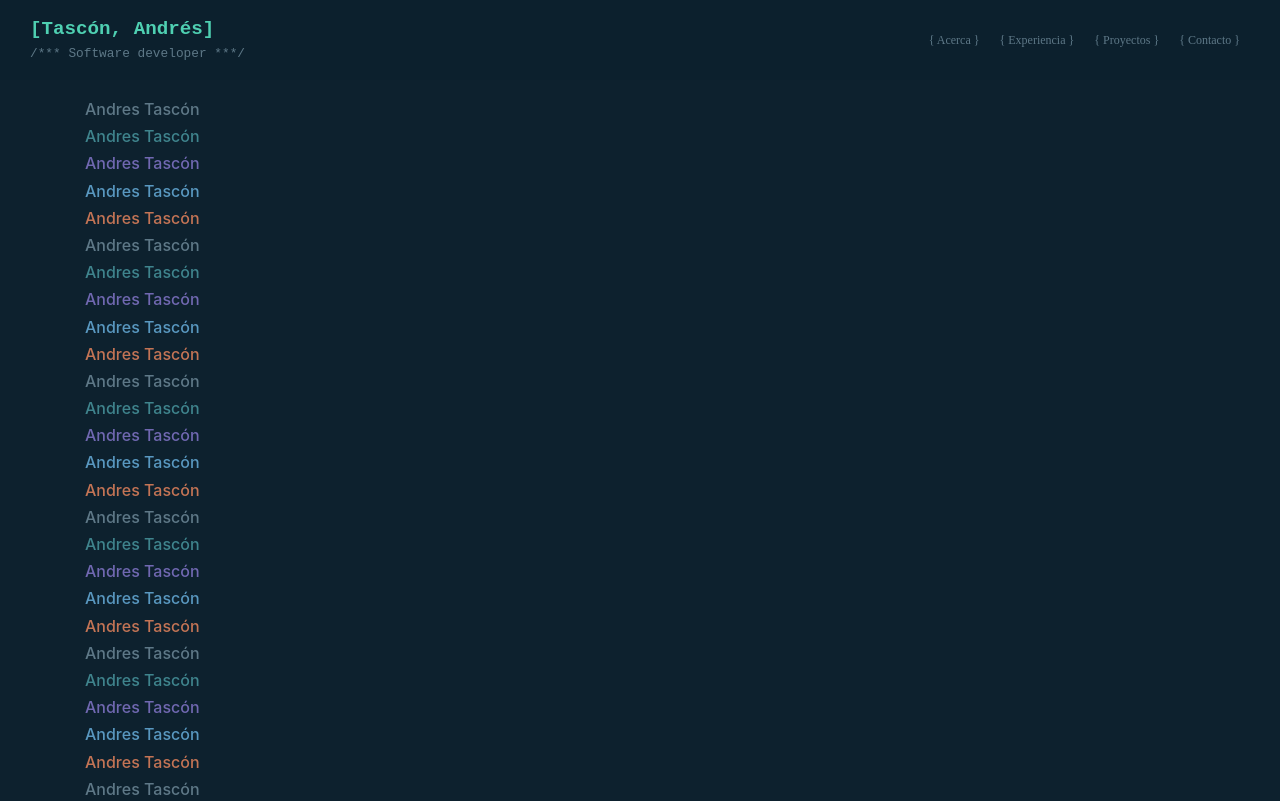
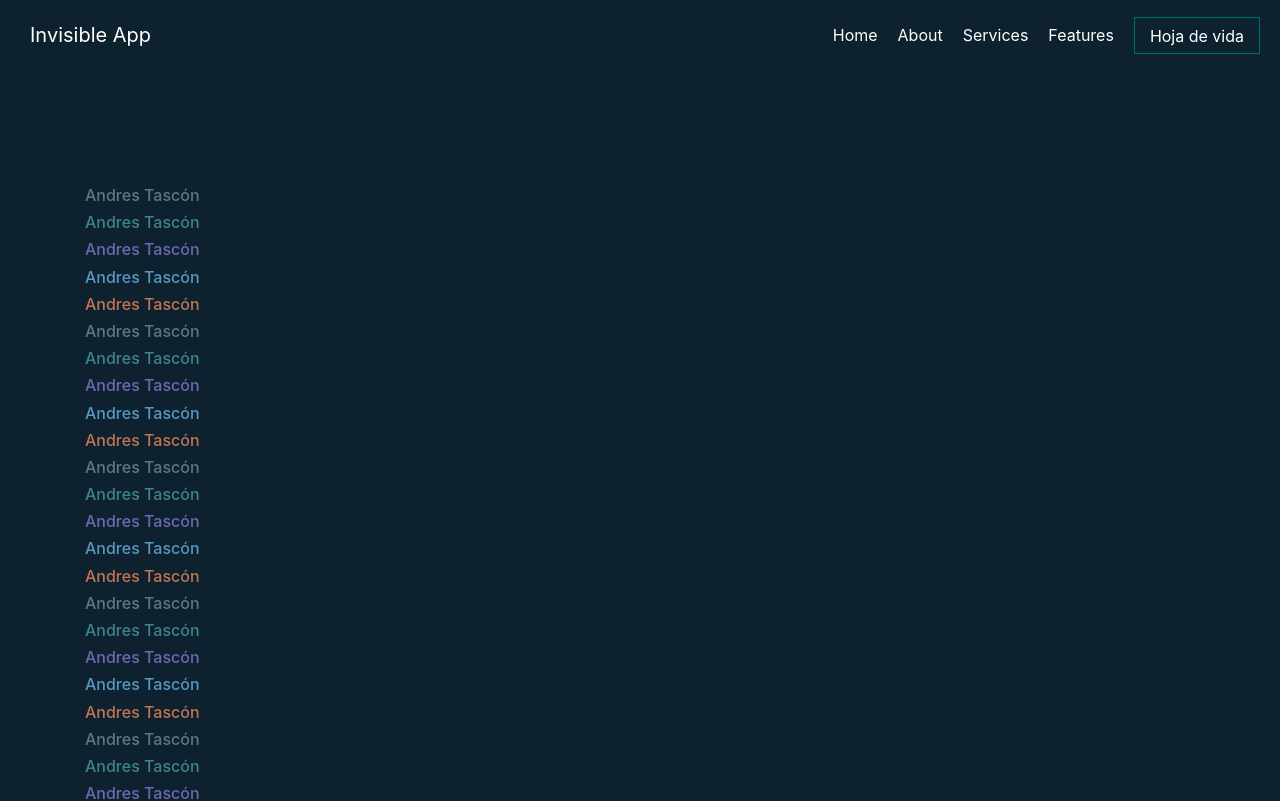
Before and after one commit to miketascon/portafolio, an Angular app: page /#/pages/home in a window 1280 px wide. Shown: the top 801 px of the page. Built offline with nearby package versions, Linux system fonts and the light colour scheme; a web font is replaced by a local one.

Commit message:
actualizacion

```diff
--- a/src/app/layout/navbar/navbar.component.css
+++ b/src/app/layout/navbar/navbar.component.css
@@ -1,133 +1,137 @@
-#main-header {
-    /* background-color: #0d212e !important; */
-    background-color: rgba(13, 33, 46, 0.7) !important;
-    height: 80px;
-    /* border-bottom: 0.2px solid #21465e; */
-    overflow: hidden;
-    width: 100%;
-    position: fixed;
+/* Mobile menu */
+
+nav {
+    background: #0d212e;
+    padding: 5px 20px;
 }
 
-.menu_bar {
+ul {
+    list-style-type: none;
+}
+
+a {
+    color: white;
+    text-decoration: none;
+}
+
+a:hover {
+    text-decoration: underline;
+}
+
+.logo a:hover {
+    text-decoration: none;
+}
+
+.menu li {
+    font-size: 16px;
+    padding: 15px 5px;
+    white-space: nowrap;
+}
+
+.logo a,
+.toggle a {
+    font-size: 20px;
+}
+
+.button.secondary {
+    border-bottom: 1px #444 solid;
+}
+
+.menu {
+    display: flex;
+    flex-wrap: wrap;
+    justify-content: space-between;
+    align-items: center;
+}
+
+.toggle {
+    order: 1;
+}
+
+.item.button {
+    order: 2;
+}
+
+.item {
+    width: 100%;
+    text-align: center;
+    order: 3;
     display: none;
 }
 
-.links {
-    color: #5e7887;
-    font-size: 12px;
-}
-
-.links:hover {
-    filter: blur(0.7px);
-    transition: 800ms;
-    color: #64ffda;
-}
-
-#logo-header {
-    float: left;
-    padding: 15px 0 0 30px;
-    text-decoration: none;
-    color: #64ffda;
-}
-
-#logo-header:hover {
-    color: #4fd0b2;
-    transition: 500ms;
-}
-
-#logo-header .site-name {
+.item.active {
     display: block;
-    font-weight: 700;
-    font-size: 1.2em;
-}
-
-#logo-header .site-desc {
-    display: block;
-    font-weight: 300;
-    font-size: 0.8em;
-    color: #5e7887;
 }
 
 
-/*
- * Navegación
- */
+/* Tablet menu */
 
-nav {
-    float: right;
+@media all and (min-width: 600px) {
+    .menu {
+        justify-content: center;
+    }
+    .logo {
+        flex: 1;
+    }
+    .toggle {
+        flex: 1;
+        text-align: right;
+    }
+    .item.button {
+        width: auto;
+        order: 1;
+        display: block;
+    }
+    .toggle {
+        order: 2;
+    }
+    .button.secondary {
+        border: 0;
+    }
+    .button a {
+        padding: 7.5px 15px;
+        background: teal;
+        border: 1px #006d6d solid;
+    }
+    .button.secondary a {
+        background: transparent;
+    }
+    .button a:hover {
+        text-decoration: none;
+    }
+    .button:not(.secondary) a:hover {
+        background: #006d6d;
+        border-color: #005959;
+    }
+    .button.secondary a:hover {
+        color: #ddd;
+    }
 }
 
-nav ul {
-    margin: 0;
-    padding: 0;
-    list-style: none;
-    padding-right: 30px;
-}
 
-nav ul li {
-    display: inline-block;
-    line-height: 80px;
-}
+/* Desktop menu */
 
-nav ul li a {
-    display: block;
-    padding: 0 10px;
-    text-decoration: none;
-}
-
-@media screen and (max-width: 780px) {
-    #main-header {
-        background-color: rgb(18, 46, 65) !important;
-        height: 100%;
-        overflow: hidden;
-        width: 80%;
-        position: fixed;
+@media all and (min-width: 900px) {
+    .item {
+        display: block;
+        width: auto;
     }
-    nav {
-        float: none;
-    }
-    nav ul li {
-        display: block;
-        float: none;
-        border-bottom: 0.2px solid #21465e;
-        text-align: center;
-    }
-    #logo-header {
+    .toggle {
         display: none;
     }
-    .menu_bar {
-        display: block;
-        width: 100%;
-        background-color: rgba(13, 33, 46, 0.9) !important;
-        margin: 0;
-        padding: 0;
+    .logo {
+        order: 0;
     }
-    .menu_bar .bt-menu {
-        display: block;
-        margin: 0;
+    .item {
+        order: 1;
+    }
+    .button {
+        order: 2;
+    }
+    .menu li {
+        padding: 15px 10px;
+    }
+    .menu li.button {
         padding-right: 0;
-        width: 100%;
-        padding: 20px;
-        text-decoration: none !important;
-        background-color: rgba(13, 33, 46, 0.9) !important;
-        text-align: center;
-        -webkit-box-sizing: border-box;
-        -moz-box-sizing: border-box;
-        box-sizing: border-box;
-    }
-    .bt-menu {
-        float: left;
-        text-decoration: none;
-        color: #64ffda;
-        font-weight: 700;
-        font-size: 1.2em;
-    }
-    .bt-menu:hover {
-        color: #4fd0b2;
-        transition: 500ms;
-    }
-    .menu_bar .icon {
-        float: right !important;
-        font-size: 30px !important;
     }
 }
--- a/src/app/layout/navbar/navbar.component.html
+++ b/src/app/layout/navbar/navbar.component.html
@@ -1,25 +1,11 @@
-<header id="main-header">
-
-    <div class="menu_bar">
-        <a href="" class="bt-menu  fonttwo">
-            <i id="icon" class="fa fa-bars icon" aria-hidden="true"></i>{{ name }}
-        </a>
-    </div>
-
-
-
-
-
-    <a id="logo-header" href="#">
-        <span class="site-name fonttwo">{{ name }}</span>
-        <span class="site-desc fonttwo">{{ profession }}</span>
-    </a>
-    <nav class="menu_principal">
-        <ul>
-            <li><a href="#" class="fontone links">{{ acerca }}</a></li>
-            <li><a href="#" class="fontone links">{{ experiencia }}</a></li>
-            <li><a href="#" class="fontone links">{{ proyectos }}</a></li>
-            <li><a href="#" class="fontone links">{{ contacto }}</a></li>
-        </ul>
-    </nav>
-</header>
+<nav>
+    <ul class="menu">
+        <li class="logo"><a href="#">Invisible App</a></li>
+        <li class="item"><a href="#">Home</a></li>
+        <li class="item"><a href="#">About</a></li>
+        <li class="item"><a href="#">Services</a></li>
+        <li class="item"><a href="#">Features</a></li>
+        <li class="item button secondary"><a href="#">Hoja de vida</a></li>
+        <li class="toggle"><a href="#"><i class="fas fa-bars"></i></a></li>
+    </ul>
+</nav>
--- a/src/app/layout/navbar/navbar.component.ts
+++ b/src/app/layout/navbar/navbar.component.ts
@@ -1,4 +1,6 @@
 import { Component, OnInit } from '@angular/core';
+
+declare var $;
 
 @Component({
   selector: 'app-navbar',
@@ -17,6 +19,15 @@ export class NavbarComponent implements OnInit {
   constructor() { }
 
   ngOnInit(): void {
+    $(() => {
+      $('.toggle').on('click', () => {
+        if ($('.item').hasClass('active')) {
+          $('.item').removeClass('active');
+          $(this).find('a').html('<i class="fas fa-times"></i>');
+        } else {
+          $('.item').addClass('active'); $(this).find('a').html('<i class="fas fa-times"></i>');
+        } });
+    });
   }
 
 }
--- a/src/styles.css
+++ b/src/styles.css
@@ -29,3 +29,9 @@ body::-webkit-scrollbar-thumb {
     background: #64ffda;
     border-radius: 10px;
 }
+
+* {
+    box-sizing: border-box;
+    padding: 0;
+    margin: 0;
+}
```
